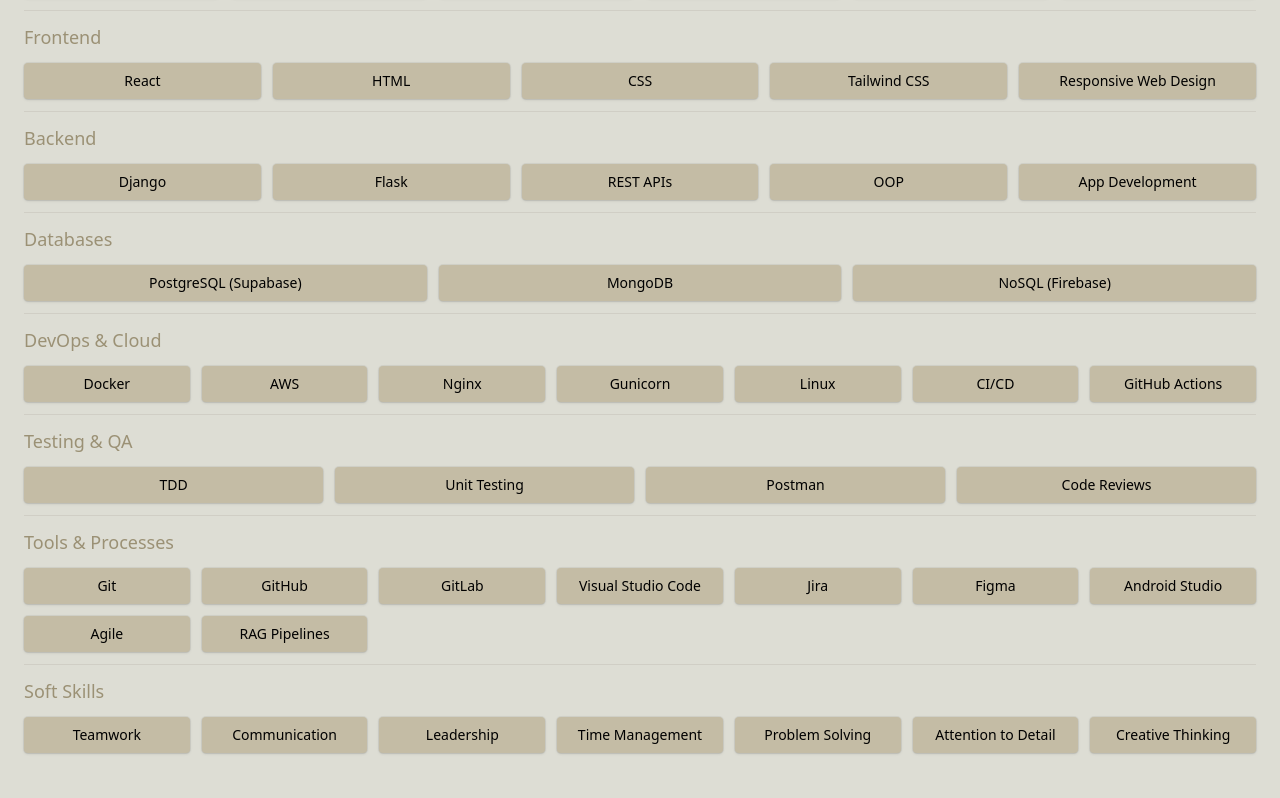
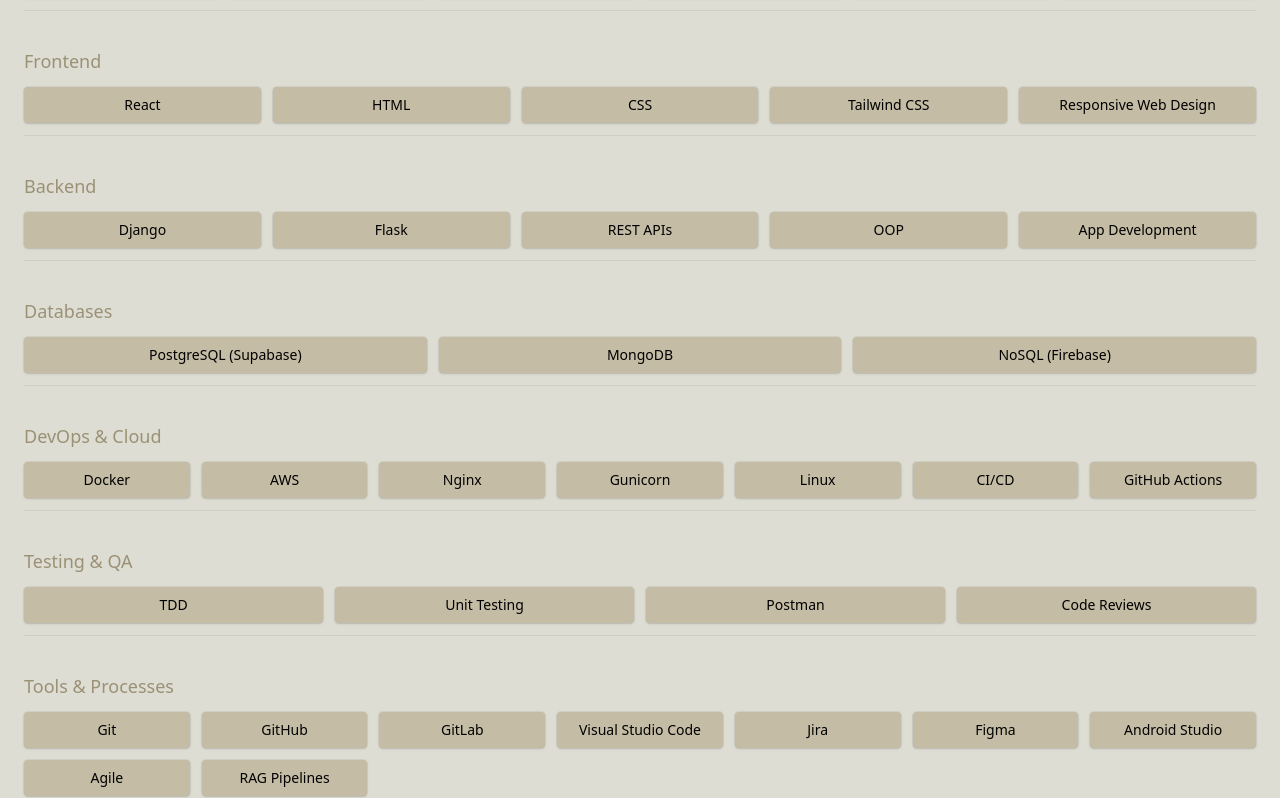
Before and after one commit to lndslpn/personal-portfolio, a React (Vite) app: page / in a window 1280 px wide. Shown: the part 1590-2388 px from the top of the page. Built offline with nearby package versions, Linux system fonts and the light colour scheme; a web font is replaced by a local one.

Commit message:
transitions

```diff
--- a/src/sections/About.jsx
+++ b/src/sections/About.jsx
@@ -1,10 +1,31 @@
 import '../index.css';
 import '../App.css';
+import { motion } from 'framer-motion';
+
+const containerVariants = {
+  hidden: {},
+  visible: {
+    transition: {
+      staggerChildren: 0.15,
+    },
+  },
+};
+
+const cardVariants = {
+  hidden: { opacity: 0, y: 30 },
+  visible: {
+    opacity: 1,
+    y: 0,
+    transition: { duration: 0.5, ease: 'easeOut' },
+  },
+};
 
 export default function About() {
   return (
-      <section id="about" className="scroll-mt-30 bg-background min-h-[80vh] flex flex-col items-left justify-center text-center px-6">
-
+    <section
+      id="about"
+      className="scroll-mt-30 bg-background min-h-[80vh] flex flex-col items-left justify-center text-center px-6"
+    >
       <p className="mt-10 text-lg text-left font-inria text-tantxt">
         Some more information
       </p>
@@ -13,10 +34,19 @@
         About Me
       </h1>
 
-        <div className="mt-10 grid grid-cols-1 gap-8 sm:grid-cols-2 md:grid-cols-2 lg:grid-cols-2 xl:grid-cols-4 place-items-center">
-
+      {/* Grid that triggers the scroll animation */}
+      <motion.div
+        className="mt-10 grid grid-cols-1 gap-8 sm:grid-cols-2 md:grid-cols-2 lg:grid-cols-2 xl:grid-cols-4 place-items-center"
+        variants={containerVariants}
+        initial="hidden"
+        whileInView="visible"
+        viewport={{ once: true, amount: 0.2 }} // animate once when ~20% in view
+      >
         {/* Student Cube */}
-          <div className="rounded bg-imagebrdr ring-1 ring-black/5 p-6 shadow-md transition-all duration-300 ease-out transform-gpu hover:-translate-y-2 hover:shadow-xl focus-visible:-translate-y-1 focus-visible:shadow-xl">
+        <motion.div
+          variants={cardVariants}
+          className="rounded bg-imagebrdr ring-1 ring-black/5 p-6 shadow-md transition-all duration-300 ease-out transform-gpu hover:-translate-y-2 hover:shadow-xl focus-visible:-translate-y-1 focus-visible:shadow-xl"
+        >
           <p className="mt-1 text-2xl text-center font-inria text-browntxt">
             STUDENT
           </p>
@@ -31,10 +61,13 @@
               In tech, you commit to being a lifetime student, both inside and outside the classroom.
             </p>
           </div>
-          </div>
+        </motion.div>
 
         {/* Developer Cube */}
-          <div className="rounded bg-imagebrdr ring-1 ring-black/5 p-6 shadow-md transition-all duration-300 ease-out transform-gpu hover:-translate-y-2 hover:shadow-xl focus-visible:-translate-y-1 focus-visible:shadow-xl">
+        <motion.div
+          variants={cardVariants}
+          className="rounded bg-imagebrdr ring-1 ring-black/5 p-6 shadow-md transition-all duration-300 ease-out transform-gpu hover:-translate-y-2 hover:shadow-xl focus-visible:-translate-y-1 focus-visible:shadow-xl"
+        >
           <p className="mt-1 text-2xl text-center font-inria text-browntxt">
             DEVELOPER
           </p>
@@ -49,10 +82,13 @@
               Whether it's a personal project or a collaborative effort, I enjoy turning ideas into reality and providing solutions to problems through code.
             </p>
           </div>
-          </div>
+        </motion.div>
 
         {/* Community Cube */}
-          <div className="rounded bg-imagebrdr ring-1 ring-black/5 p-6 shadow-md transition-all duration-300 ease-out transform-gpu hover:-translate-y-2 hover:shadow-xl focus-visible:-translate-y-1 focus-visible:shadow-xl">
+        <motion.div
+          variants={cardVariants}
+          className="rounded bg-imagebrdr ring-1 ring-black/5 p-6 shadow-md transition-all duration-300 ease-out transform-gpu hover:-translate-y-2 hover:shadow-xl focus-visible:-translate-y-1 focus-visible:shadow-xl"
+        >
           <p className="mt-1 text-2xl text-center font-inria text-browntxt">
             COMMUNITY-DRIVEN
           </p>
@@ -67,10 +103,13 @@
               I will always create space for my community in all I do, and I am committed to using my resources to make a positive impact.
             </p>
           </div>
-          </div>
+        </motion.div>
 
-           {/* INNOVATOR Cube */}
-           <div className="rounded bg-imagebrdr ring-1 ring-black/5 p-6 shadow-md transition-all duration-300 ease-out transform-gpu hover:-translate-y-2 hover:shadow-xl focus-visible:-translate-y-1 focus-visible:shadow-xl">
+        {/* Innovator Cube */}
+        <motion.div
+          variants={cardVariants}
+          className="rounded bg-imagebrdr ring-1 ring-black/5 p-6 shadow-md transition-all duration-300 ease-out transform-gpu hover:-translate-y-2 hover:shadow-xl focus-visible:-translate-y-1 focus-visible:shadow-xl"
+        >
           <p className="mt-1 text-2xl text-center font-inria text-browntxt">
             INNOVATOR
           </p>
@@ -85,10 +124,8 @@
               Whether experimenting with AI/ML, cloud infra, or full-stack development, I design solutions that push what's possible and bring innovative ideas to life.
             </p>
           </div>
-          </div>
-
-        </div>
-
+        </motion.div>
+      </motion.div>
     </section>
   );
 }
--- a/src/sections/Skills.jsx
+++ b/src/sections/Skills.jsx
@@ -1,5 +1,6 @@
 import '../index.css';
 import '../App.css';
+import { motion } from 'framer-motion';
 
 export const languages = ["Python", "Java", "C", "C++", "JavaScript", "SQL"];
 export const frontend = ["React", "HTML", "CSS", "Tailwind CSS", "Responsive Web Design"];
@@ -10,10 +11,68 @@
 export const toolsprocess = ["Git", "GitHub", "GitLab", "Visual Studio Code", "Jira", "Figma", "Android Studio", "Agile", "RAG Pipelines"];
 export const softSkills = ["Teamwork", "Communication", "Leadership", "Time Management", "Problem Solving", "Attention to Detail", "Creative Thinking"];
 
+// shared variants
+const groupVariants = {
+  hidden: { opacity: 0, y: 20 },
+  visible: {
+    opacity: 1,
+    y: 0,
+    transition: {
+      duration: 0.4,
+      ease: 'easeOut',
+      staggerChildren: 0.05,
+    },
+  },
+};
+
+const chipVariants = {
+  hidden: { opacity: 0, y: 10 },
+  visible: {
+    opacity: 1,
+    y: 0,
+    transition: { duration: 0.2, ease: 'easeOut' },
+  },
+};
+
+function SkillGroup({ label, items }) {
+  return (
+    <div className="mt-6">
+      <p className="text-lg text-left font-inria text-tantxt">
+        {label}
+      </p>
+
+      <motion.ul
+        className="mt-3 grid gap-3 [grid-template-columns:repeat(auto-fit,minmax(9rem,1fr))]"
+        variants={groupVariants}
+        initial="hidden"
+        whileInView="visible"
+        viewport={{ once: true, amount: 0.2 }}
+      >
+        {items.map((s) => (
+          <motion.li key={s} variants={chipVariants}>
+            <span
+              className="inline-flex w-full items-center justify-center rounded px-3 py-2 text-sm font-inria
+                         bg-imagebrdr ring-1 ring-black/5 shadow-sm
+                         transition-transform duration-200 ease-out hover:-translate-y-0.5 hover:shadow-md
+                         focus-visible:outline-none focus-visible:ring-2 focus-visible:ring-offset-2 focus-visible:ring-black/20"
+            >
+              {s}
+            </span>
+          </motion.li>
+        ))}
+      </motion.ul>
+
+      <hr className="my-3 border-t border-browntxt/10" />
+    </div>
+  );
+}
+
 export default function Skills() {
   return (
-      <section id="skills" className="scroll-mt-30 bg-background min-h-[80vh] flex flex-col items-left justify-center text-center px-6">
-
+    <section
+      id="skills"
+      className="scroll-mt-30 bg-background min-h-[80vh] flex flex-col items-left justify-center text-center px-6"
+    >
       <p className="mt-10 text-lg text-left font-inria text-tantxt">
         Technical & Soft
       </p>
@@ -21,148 +80,14 @@
         Skills
       </h1>
 
-        {/* Languages */}
-        <p className="mt-6 text-lg text-left font-inria text-tantxt">
-            Languages
-        </p>
-        <ul className="mt-3 grid gap-3 [grid-template-columns:repeat(auto-fit,minmax(9rem,1fr))]">
-          {languages.map((s) => (
-            <li key={s}>
-              <span className="inline-flex w-full items-center justify-center rounded px-3 py-2 text-sm font-inria bg-imagebrdr ring-1 ring-black/5 shadow-sm
-                          transition-transform duration-200 ease-out hover:-translate-y-0.5 hover:shadow-md
-                          focus-visible:outline-none focus-visible:ring-2 focus-visible:ring-offset-2 focus-visible:ring-black/20">
-                  {s}
-              </span>
-            </li>
-          ))}
-        </ul>
-
-        <hr className="my-3 border-t border-browntxt/10" />
-
-        {/* Frontend */}
-        <p className="text-lg text-left font-inria text-tantxt">
-            Frontend
-        </p>
-        <ul className="mt-3 grid gap-3 [grid-template-columns:repeat(auto-fit,minmax(9rem,1fr))]">
-          {frontend.map((s) => (
-            <li key={s}>
-              <span className="inline-flex w-full items-center justify-center rounded px-3 py-2 text-sm font-inria bg-imagebrdr ring-1 ring-black/5 shadow-sm
-                          transition-transform duration-200 ease-out hover:-translate-y-0.5 hover:shadow-md
-                          focus-visible:outline-none focus-visible:ring-2 focus-visible:ring-offset-2 focus-visible:ring-black/20">
-                  {s}
-              </span>
-            </li>
-          ))}
-        </ul>
-
-        <hr className="my-3 border-t border-browntxt/10" />
-
-        {/* Backend */}
-        <p className="text-lg text-left font-inria text-tantxt">
-            Backend
-        </p>
-        <ul className="mt-3 grid gap-3 [grid-template-columns:repeat(auto-fit,minmax(9rem,1fr))]">
-          {backend.map((s) => (
-            <li key={s}>
-              <span className="inline-flex w-full items-center justify-center rounded px-3 py-2 text-sm font-inria bg-imagebrdr ring-1 ring-black/5 shadow-sm
-                          transition-transform duration-200 ease-out hover:-translate-y-0.5 hover:shadow-md
-                          focus-visible:outline-none focus-visible:ring-2 focus-visible:ring-offset-2 focus-visible:ring-black/20">
-                  {s}
-              </span>
-            </li>
-          ))}
-        </ul>
-
-        <hr className="my-3 border-t border-browntxt/10" />
-
-        {/* Databases */}
-        <p className="text-lg text-left font-inria text-tantxt">
-            Databases
-        </p>
-        <ul className="mt-3 grid gap-3 [grid-template-columns:repeat(auto-fit,minmax(9rem,1fr))]">
-          {databases.map((s) => (
-            <li key={s}>
-              <span className="inline-flex w-full items-center justify-center rounded px-3 py-2 text-sm font-inria bg-imagebrdr ring-1 ring-black/5 shadow-sm
-                          transition-transform duration-200 ease-out hover:-translate-y-0.5 hover:shadow-md
-                          focus-visible:outline-none focus-visible:ring-2 focus-visible:ring-offset-2 focus-visible:ring-black/20">
-                  {s}
-              </span>
-            </li>
-          ))}
-        </ul>
-
-        <hr className="my-3 border-t border-browntxt/10" />
-
-        {/* DevOpsnCloud */}
-        <p className="text-lg text-left font-inria text-tantxt">
-            DevOps & Cloud
-        </p>
-        <ul className="mt-3 grid gap-3 [grid-template-columns:repeat(auto-fit,minmax(9rem,1fr))]">
-          {devopsCloud.map((s) => (
-            <li key={s}>
-              <span className="inline-flex w-full items-center justify-center rounded px-3 py-2 text-sm font-inria bg-imagebrdr ring-1 ring-black/5 shadow-sm
-                          transition-transform duration-200 ease-out hover:-translate-y-0.5 hover:shadow-md
-                          focus-visible:outline-none focus-visible:ring-2 focus-visible:ring-offset-2 focus-visible:ring-black/20">
-                  {s}
-              </span>
-            </li>
-          ))}
-        </ul>
-
-        <hr className="my-3 border-t border-browntxt/10" />
-
-        {/* TestingnQA */}
-        <p className="text-lg text-left font-inria text-tantxt">
-            Testing & QA
-        </p>
-        <ul className="mt-3 grid gap-3 [grid-template-columns:repeat(auto-fit,minmax(9rem,1fr))]">
-          {testingQA.map((s) => (
-            <li key={s}>
-              <span className="inline-flex w-full items-center justify-center rounded px-3 py-2 text-sm font-inria bg-imagebrdr ring-1 ring-black/5 shadow-sm
-                          transition-transform duration-200 ease-out hover:-translate-y-0.5 hover:shadow-md
-                          focus-visible:outline-none focus-visible:ring-2 focus-visible:ring-offset-2 focus-visible:ring-black/20">
-                  {s}
-              </span>
-            </li>
-          ))}
-        </ul>
-
-        <hr className="my-3 border-t border-browntxt/10" />
-
-        {/* Tools n Processes */}
-        <p className="text-lg text-left font-inria text-tantxt">
-            Tools & Processes
-        </p>
-        <ul className="mt-3 grid gap-3 [grid-template-columns:repeat(auto-fit,minmax(9rem,1fr))]">
-          {toolsprocess.map((s) => (
-            <li key={s}>
-              <span className="inline-flex w-full items-center justify-center rounded px-3 py-2 text-sm font-inria bg-imagebrdr ring-1 ring-black/5 shadow-sm
-                          transition-transform duration-200 ease-out hover:-translate-y-0.5 hover:shadow-md
-                          focus-visible:outline-none focus-visible:ring-2 focus-visible:ring-offset-2 focus-visible:ring-black/20">
-                  {s}
-              </span>
-            </li>
-          ))}
-        </ul>
-
-        <hr className="my-3 border-t border-browntxt/10" />
-
-        {/* Soft */}
-        <p className="text-lg text-left font-inria text-tantxt">
-            Soft Skills
-        </p>
-        <ul className="mt-3 grid gap-3 [grid-template-columns:repeat(auto-fit,minmax(9rem,1fr))]">
-          {softSkills.map((s) => (
-            <li key={s}>
-              <span className="inline-flex w-full items-center justify-center rounded px-3 py-2 text-sm font-inria bg-imagebrdr ring-1 ring-black/5 shadow-sm
-                          transition-transform duration-200 ease-out hover:-translate-y-0.5 hover:shadow-md
-                          focus-visible:outline-none focus-visible:ring-2 focus-visible:ring-offset-2 focus-visible:ring-black/20">
-                  {s}
-              </span>
-            </li>
-          ))}
-        </ul>
-
+      <SkillGroup label="Languages" items={languages} />
+      <SkillGroup label="Frontend" items={frontend} />
+      <SkillGroup label="Backend" items={backend} />
+      <SkillGroup label="Databases" items={databases} />
+      <SkillGroup label="DevOps & Cloud" items={devopsCloud} />
+      <SkillGroup label="Testing & QA" items={testingQA} />
+      <SkillGroup label="Tools & Processes" items={toolsprocess} />
+      <SkillGroup label="Soft Skills" items={softSkills} />
     </section>
   );
 }
```
Lines whose indentation alone changed are shown as unchanged.
